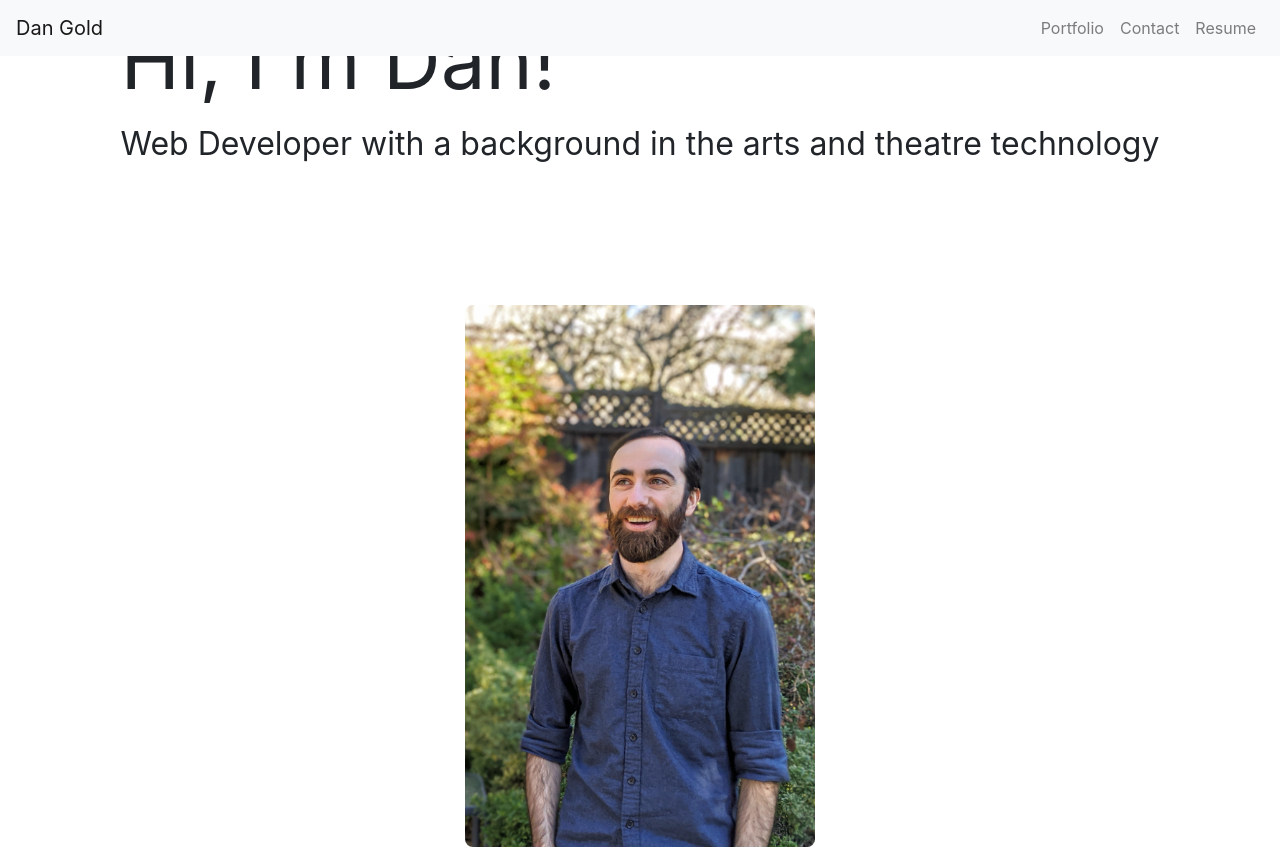
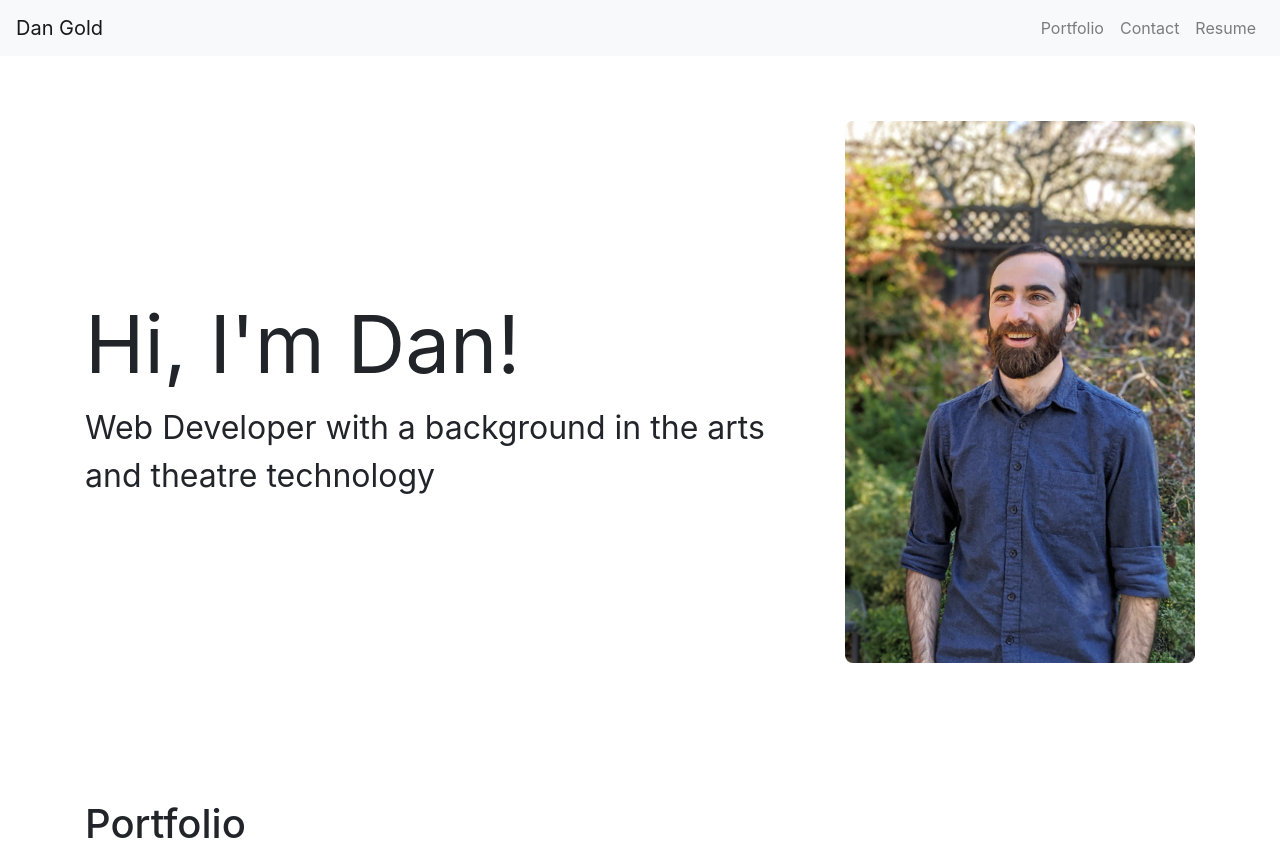
Before and after one commit to LandGod/single-page-portfolio, a React (Create React App) app: page / in a window 1280 px wide. Shown: the top 849 px of the page. Built offline with nearby package versions, Linux system fonts and the light colour scheme.

Commit message:
Fixed className argument for about text column div.

```diff
--- a/src/components/About.js
+++ b/src/components/About.js
@@ -6,7 +6,7 @@ class About extends React.Component {
       <div className="mainContentArea container" id="aboutSection">
         <div className="row justify-content-around">
           {/* Column containing text (with media query) */}
-          <div className="aboutTextContainerMobile">
+          <div className="aboutTextContainer col-12 col-md-8">
             {/* Header and paragraph tag must be enclosed or flexbox will put them side-by-side when centering */}
             <div>
               <div className="introHeader">Hi, I'm Dan!</div>
```
